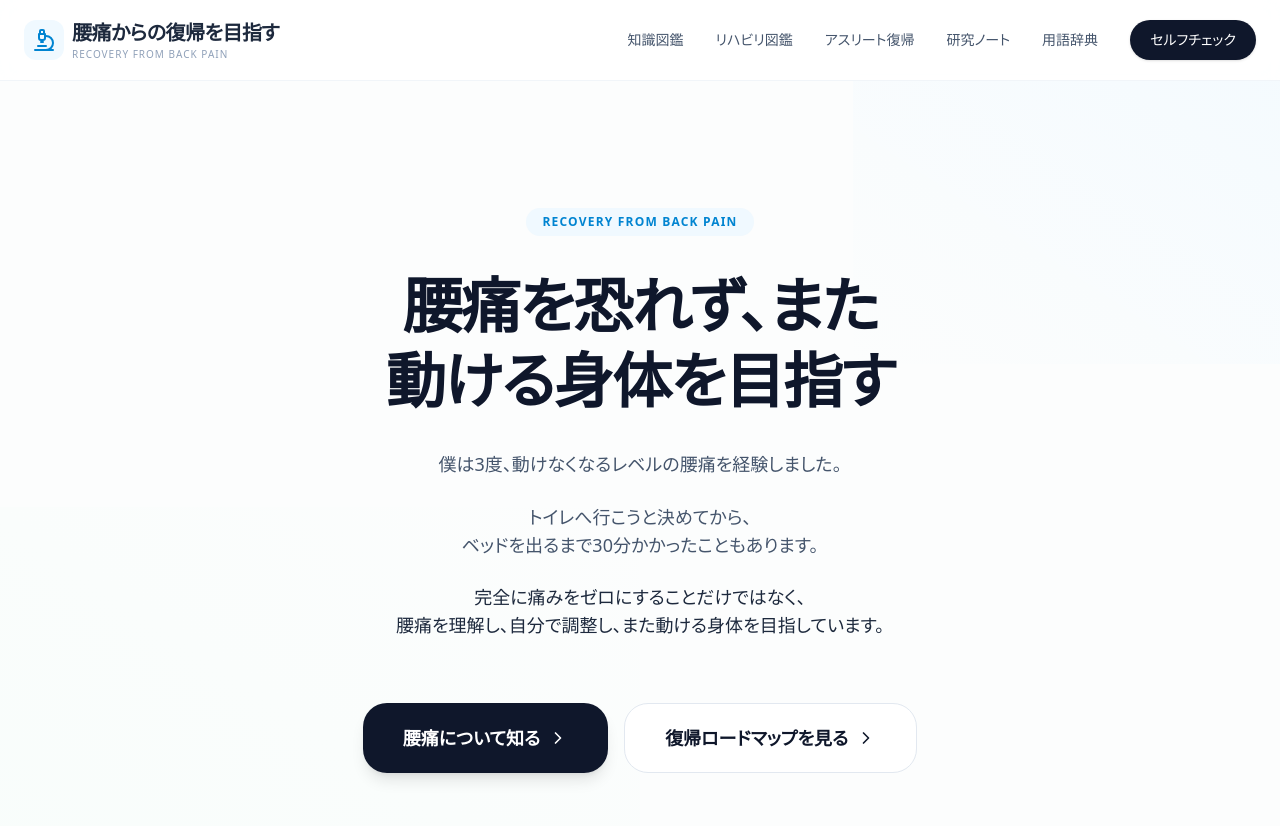
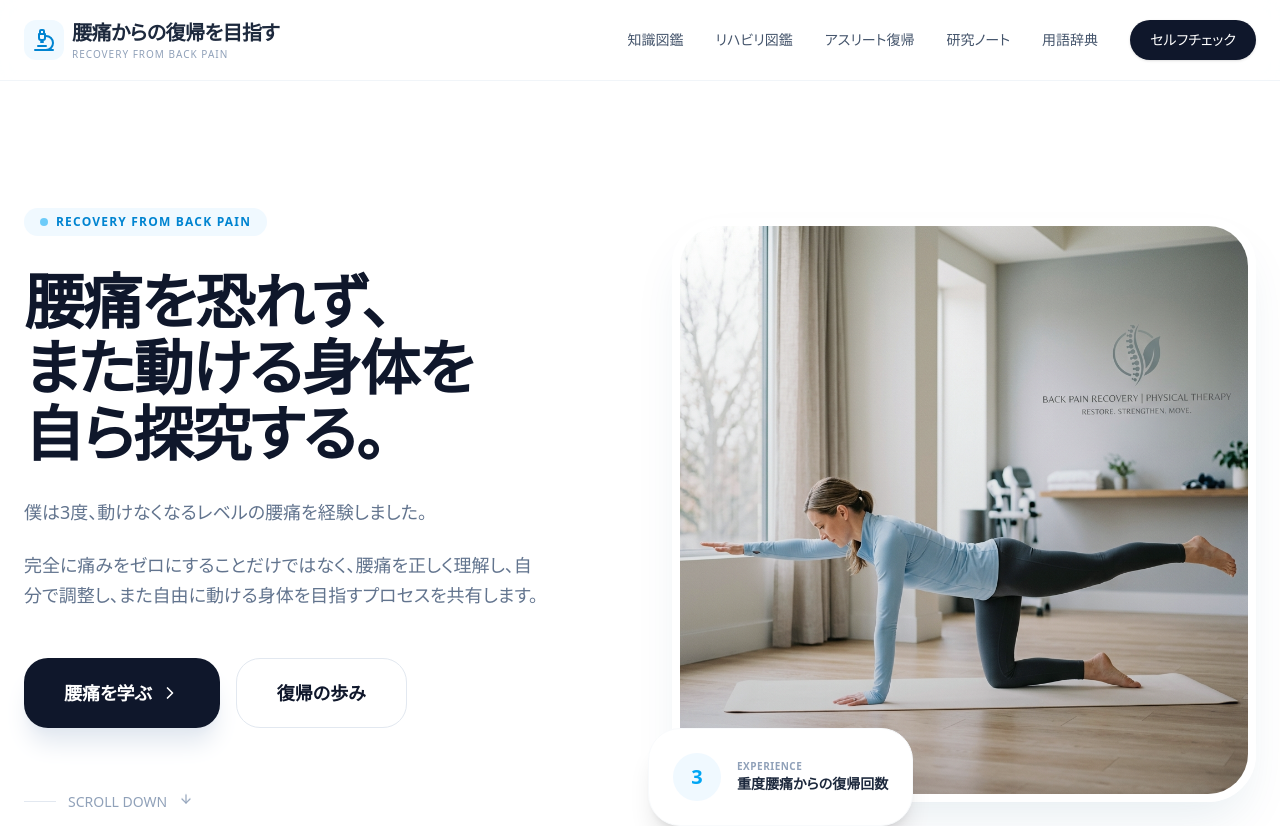
Before and after one commit to WAKAMUSYA/back-pain, a Next.js app: page / in a window 1280 px wide. Shown: the top 826 px of the page. Built offline with nearby package versions, Linux system fonts and the light colour scheme.

Commit message:
feat: トップページにヒーロー画像を追加し、レイアウトを刷新。サイトアイコンも設定。

```diff
--- a/src/components/Hero.tsx
+++ b/src/components/Hero.tsx
@@ -1,65 +1,101 @@
 'use client';
 
 import { motion } from 'framer-motion';
-import { ChevronRight } from 'lucide-react';
+import { ChevronRight, ArrowDown } from 'lucide-react';
 import Link from 'next/link';
+import Image from 'next/image';
 
 export default function Hero() {
   return (
-    <section className="relative overflow-hidden pt-16 pb-24 md:pt-32 md:pb-40">
+    <section className="relative overflow-hidden pt-20 pb-20 md:pt-32 md:pb-32 bg-white">
       {/* Background decoration */}
-      <div className="absolute top-0 right-0 -z-10 w-1/3 h-1/3 bg-gradient-to-bl from-sky-50 to-transparent opacity-60" />
-      <div className="absolute bottom-0 left-0 -z-10 w-1/2 h-1/2 bg-gradient-to-tr from-emerald-50/40 to-transparent opacity-60" />
+      <div className="absolute top-0 right-0 -z-10 w-1/2 h-full bg-slate-50/50 rounded-bl-[10rem]" />
 
-      <div className="max-w-4xl mx-auto px-6 text-center">
-        <motion.div
-          initial={{ opacity: 0, y: 20 }}
-          animate={{ opacity: 1, y: 0 }}
-          transition={{ duration: 0.8 }}
-        >
-          <span className="inline-block px-4 py-1.5 mb-8 text-xs font-bold tracking-widest text-sky-600 uppercase bg-sky-50 rounded-full">
-            Recovery from Back Pain
-          </span>
-          <h2 className="heading-xl text-slate-900 mb-8 text-balance">
-            腰痛を恐れず、<br className="md:hidden" />
-            また動ける身体を目指す
-          </h2>
-        </motion.div>
+      <div className="max-w-7xl mx-auto px-6">
+        <div className="grid grid-cols-1 lg:grid-cols-2 gap-16 items-center">
+          <motion.div
+            initial={{ opacity: 0, x: -30 }}
+            animate={{ opacity: 1, x: 0 }}
+            transition={{ duration: 0.8 }}
+          >
+            <div className="inline-flex items-center gap-2 px-4 py-1.5 mb-8 text-xs font-bold tracking-widest text-sky-600 uppercase bg-sky-50 rounded-full">
+              <span className="w-2 h-2 bg-sky-500 rounded-full animate-pulse" />
+              Recovery from Back Pain
+            </div>
 
-        <motion.div
-          initial={{ opacity: 0, y: 20 }}
-          animate={{ opacity: 1, y: 0 }}
-          transition={{ duration: 0.8, delay: 0.2 }}
-          className="max-w-2xl mx-auto mb-16 space-y-6 text-lg text-slate-600 leading-relaxed text-balance"
-        >
-          <p>
-            僕は3度、動けなくなるレベルの腰痛を経験しました。
-          </p>
-          <p className="text-base md:text-lg">
-            トイレへ行こうと決めてから、<br className="hidden md:inline" />
-            ベッドを出るまで30分かかったこともあります。
-          </p>
-          <p className="text-base md:text-lg font-medium text-slate-800">
-            完全に痛みをゼロにすることだけではなく、<br className="hidden md:inline" />
-            腰痛を理解し、自分で調整し、また動ける身体を目指しています。
-          </p>
-        </motion.div>
+            <h2 className="text-4xl md:text-6xl font-black text-slate-900 mb-8 leading-[1.1] tracking-tight">
+              腰痛を恐れず、<br />
+              また動ける身体を<br />
+              自ら探究する。
+            </h2>
 
-        <motion.div
-          initial={{ opacity: 0, y: 20 }}
-          animate={{ opacity: 1, y: 0 }}
-          transition={{ duration: 0.8, delay: 0.4 }}
-          className="flex flex-col sm:flex-row gap-4 justify-center"
-        >
-          <Link href="/knowledge" className="px-10 py-5 bg-slate-900 text-white rounded-2xl font-bold text-lg hover:bg-slate-800 transition-all shadow-lg flex items-center justify-center gap-2">
-            腰痛について知る
-            <ChevronRight size={20} />
-          </Link>
-          <Link href="/recovery" className="px-10 py-5 bg-white text-slate-900 border border-slate-200 rounded-2xl font-bold text-lg hover:border-slate-400 transition-all flex items-center justify-center gap-2">
-            復帰ロードマップを見る
-            <ChevronRight size={20} />
-          </Link>
-        </motion.div>
+            <div className="space-y-6 text-lg text-slate-500 leading-relaxed mb-12 max-w-xl text-balance">
+              <p>
+                僕は3度、動けなくなるレベルの腰痛を経験しました。
+              </p>
+              <p>
+                完全に痛みをゼロにすることだけではなく、腰痛を正しく理解し、自分で調整し、また自由に動ける身体を目指すプロセスを共有します。
+              </p>
+            </div>
+
+            <div className="flex flex-col sm:flex-row gap-4">
+              <Link href="/knowledge" className="px-10 py-5 bg-slate-900 text-white rounded-2xl font-bold text-lg hover:bg-slate-800 transition-all shadow-xl shadow-slate-200 flex items-center justify-center gap-2 group">
+                腰痛を学ぶ
+                <ChevronRight size={20} className="group-hover:translate-x-1 transition-transform" />
+              </Link>
+              <Link href="/recovery" className="px-10 py-5 bg-white text-slate-900 border border-slate-200 rounded-2xl font-bold text-lg hover:border-slate-400 transition-all flex items-center justify-center gap-2">
+                復帰の歩み
+              </Link>
+            </div>
+
+            <motion.div
+              initial={{ opacity: 0 }}
+              animate={{ opacity: 1 }}
+              transition={{ delay: 1.2, duration: 1 }}
+              className="mt-16 flex items-center gap-3 text-slate-400 text-sm font-medium"
+            >
+              <div className="w-8 h-px bg-slate-200" />
+              SCROLL DOWN
+              <ArrowDown size={14} className="animate-bounce" />
+            </motion.div>
+          </motion.div>
+
+          <motion.div
+            initial={{ opacity: 0, scale: 0.9, x: 30 }}
+            animate={{ opacity: 1, scale: 1, x: 0 }}
+            transition={{ duration: 1, delay: 0.2 }}
+            className="relative"
+          >
+            <div className="relative aspect-[4/5] md:aspect-square rounded-[3rem] overflow-hidden shadow-2xl shadow-sky-900/10 border-8 border-white">
+              <Image
+                src="/images/hero.png"
+                alt="Back Pain Recovery Movement"
+                fill
+                className="object-cover"
+                priority
+              />
+              <div className="absolute inset-0 bg-gradient-to-t from-slate-900/20 to-transparent" />
+            </div>
+
+            {/* Floating stats or labels */}
+            <motion.div
+              initial={{ opacity: 0, y: 20 }}
+              animate={{ opacity: 1, y: 0 }}
+              transition={{ delay: 1, duration: 0.8 }}
+              className="absolute -bottom-6 -left-6 bg-white p-6 rounded-3xl shadow-xl border border-slate-50 hidden md:block"
+            >
+              <div className="flex items-center gap-4">
+                <div className="w-12 h-12 bg-sky-50 rounded-2xl flex items-center justify-center text-sky-500 font-bold text-xl">
+                  3
+                </div>
+                <div>
+                  <p className="text-[10px] text-slate-400 font-bold uppercase tracking-wider">Experience</p>
+                  <p className="text-sm font-bold text-slate-800">重度腰痛からの復帰回数</p>
+                </div>
+              </div>
+            </motion.div>
+          </motion.div>
+        </div>
       </div>
     </section>
   );
```
Also changed, not shown: public/images/hero.png (added), src/app/icon.png (added).
